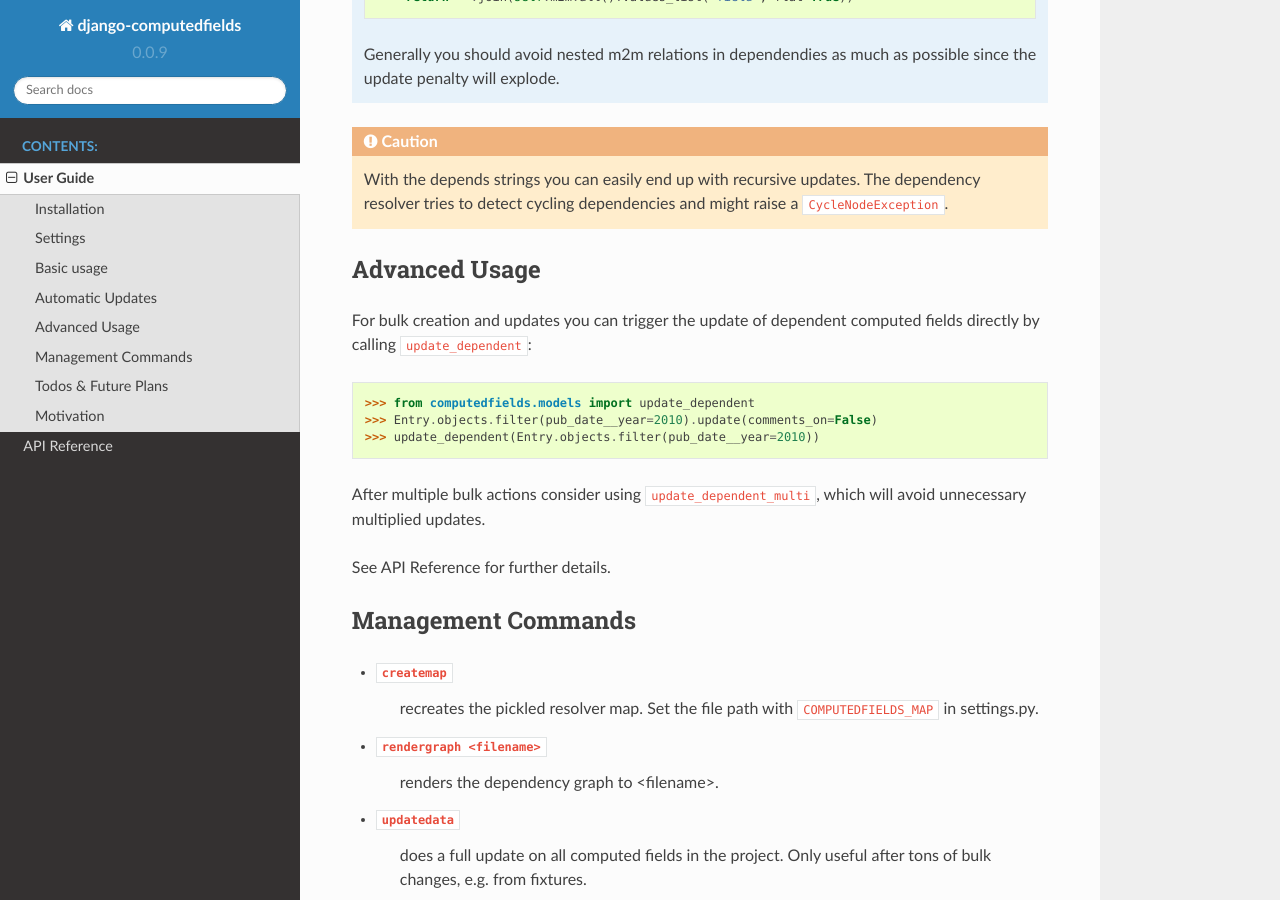
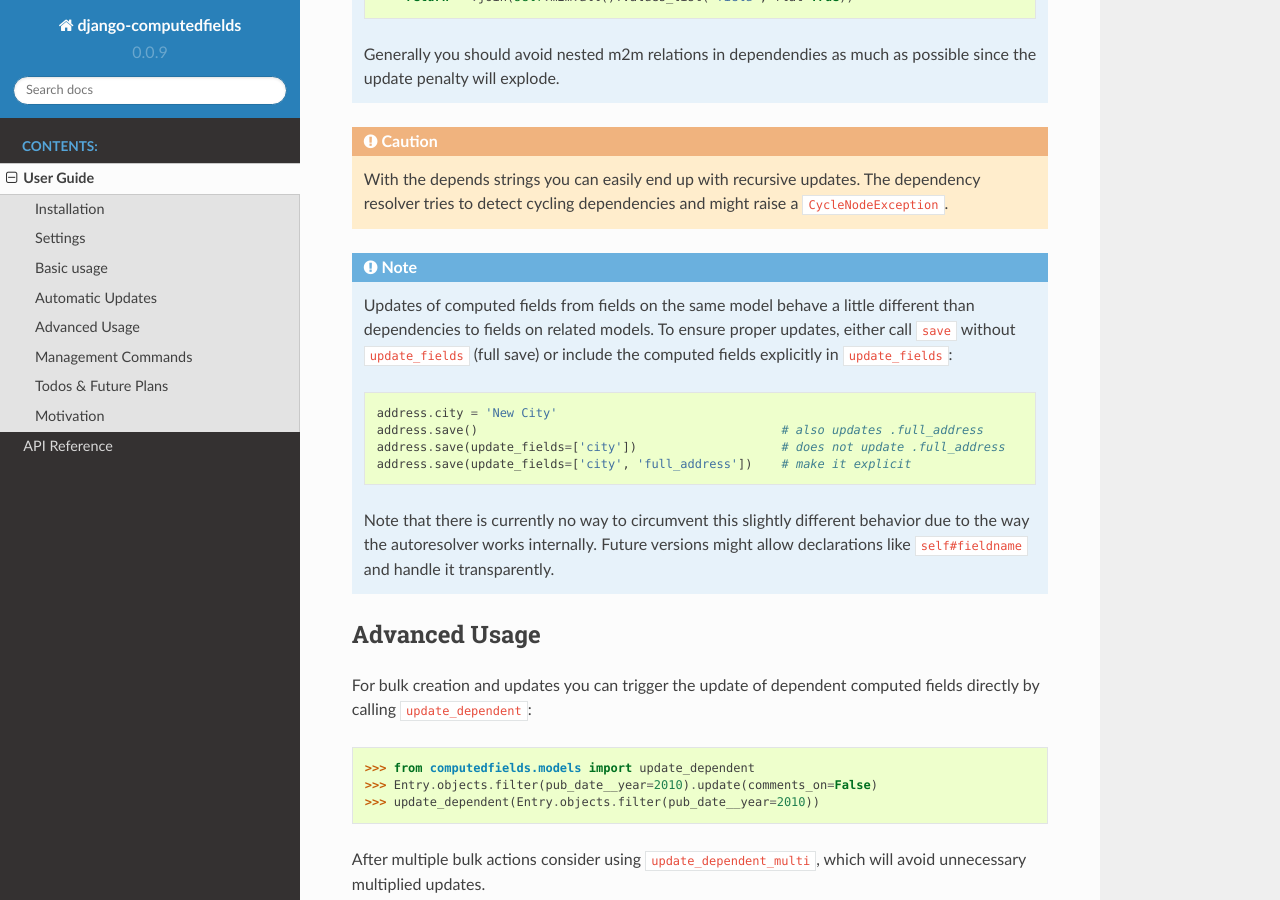
Before and after one commit to netzkolchose/django-computedfields, a Sphinx documentation site: the page built from docs/manual.rst, in a window 1280 px wide and 900 px high, scrolled down 2842 px. Built offline with Sphinx 7.4.7 and the Read the Docs theme 2.0.0, drawn with Linux system fonts in a browser that asks for light colours; the version number is read from the project's files by our own code.

Commit message:
add doc note about update_fields

```diff
--- a/docs/manual.rst
+++ b/docs/manual.rst
@@ -152,6 +152,24 @@ A relation can be of any of foreign key, m2m, o2o and their back relations.
     The dependency resolver tries to detect cycling dependencies and might
     raise a ``CycleNodeException``.
 
+.. NOTE::
+
+    Updates of computed fields from fields on the same model behave a little
+    different than dependencies to fields on related models. To ensure proper updates,
+    either call ``save`` without ``update_fields`` (full save) or
+    include the computed fields explicitly in ``update_fields``:
+
+    .. CODE:: python
+
+        address.city = 'New City'
+        address.save()                                          # also updates .full_address
+        address.save(update_fields=['city'])                    # does not update .full_address
+        address.save(update_fields=['city', 'full_address'])    # make it explicit
+
+    Note that there is currently no way to circumvent this slightly different behavior
+    due to the way the autoresolver works internally.
+    Future versions might allow declarations like ``self#fieldname`` and handle it transparently.
+
 
 Advanced Usage
 --------------
```
